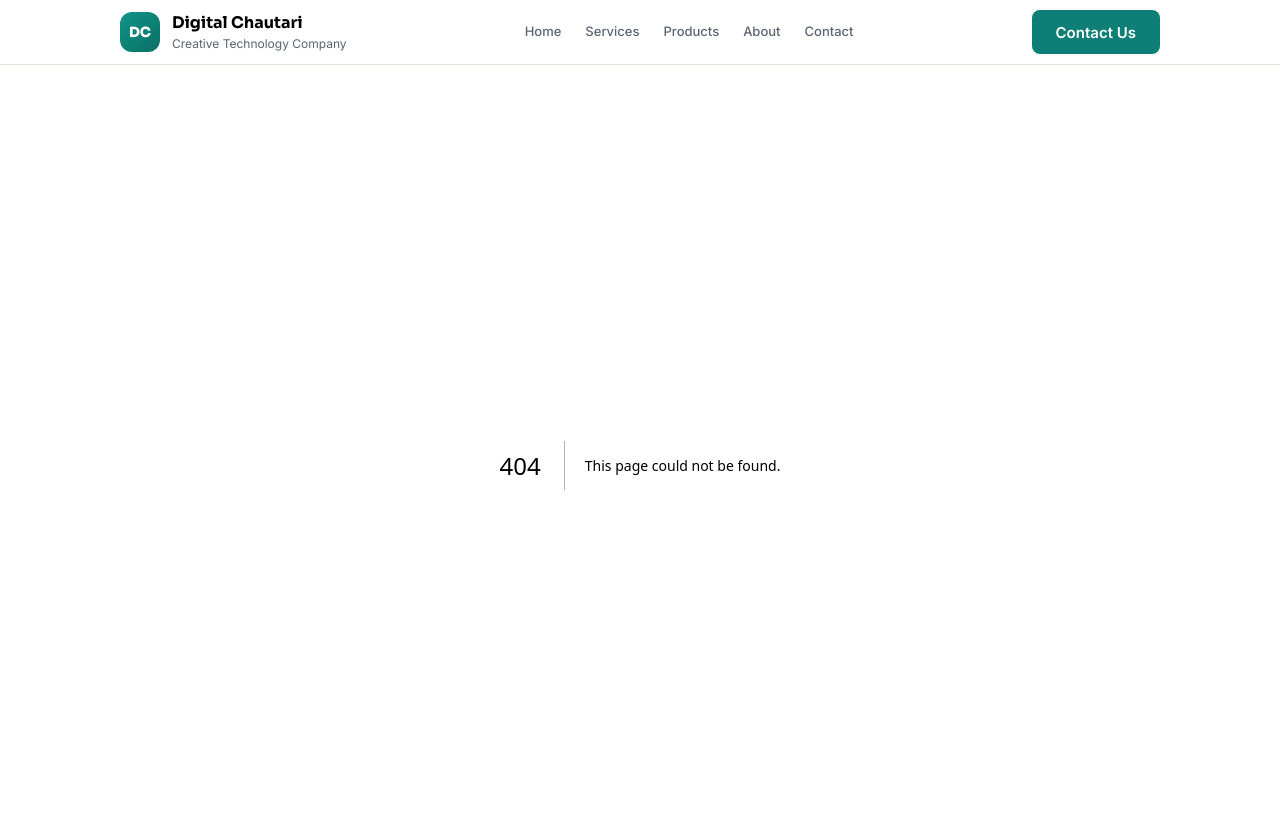
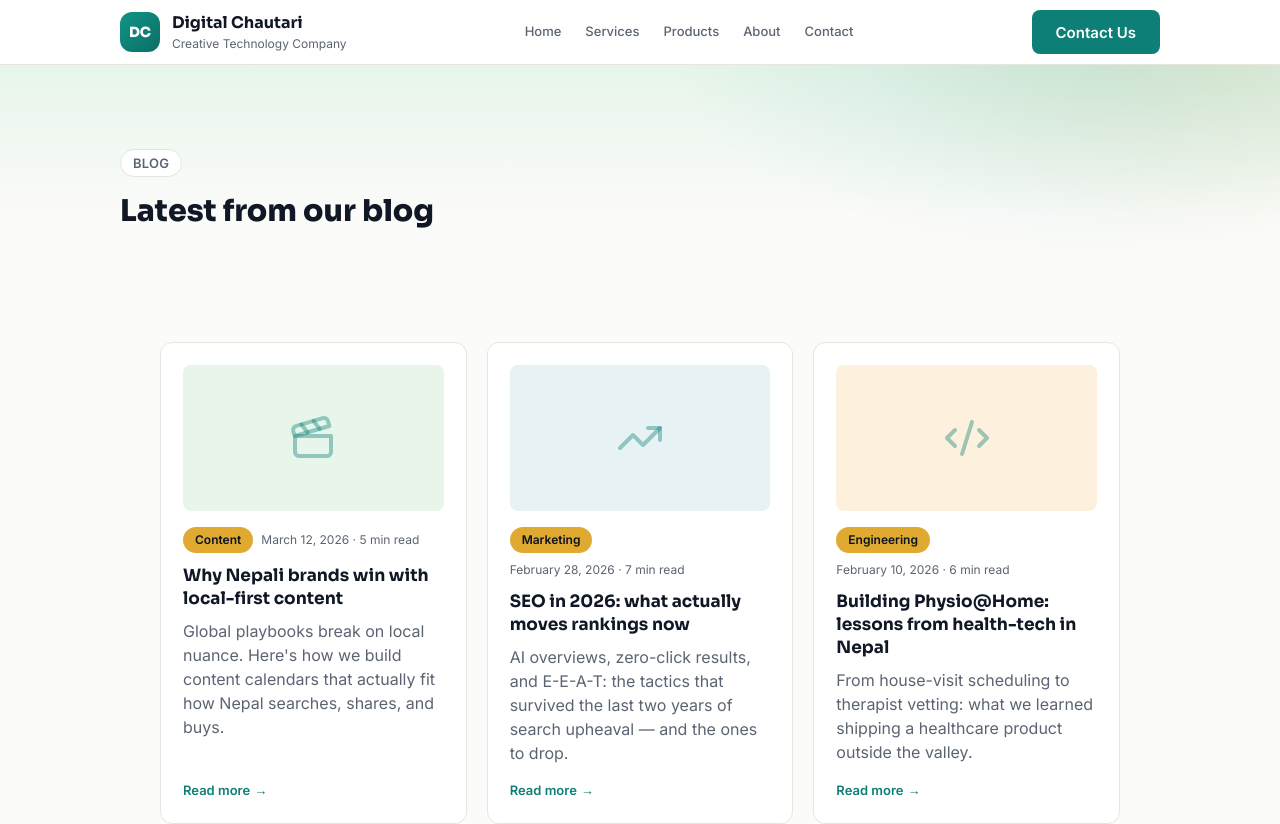
Before and after one commit to dhunganasaroj3/digital-chautari, a Next.js app: page /blog in a window 1280 px wide. Before the commit this address had no page. Shown: the top 824 px of the page. Built offline with nearby package versions, Linux system fonts and the light colour scheme.

Commit message:
feat(pages): blog index + privacy/terms prose-lite stubs, shared BlogPostCard (S3.7)

```diff
--- /dev/null
+++ b/app/blog/page.tsx
@@ -0,0 +1,39 @@
+import type { Metadata } from "next";
+import { Eyebrow } from "@/components/ui/Eyebrow";
+import { Section } from "@/components/ui/Section";
+import { StaggerGroup } from "@/components/motion/StaggerGroup";
+import { BlogPostCard } from "@/components/sections/BlogPostCard";
+import { POSTS } from "@/lib/data/home";
+
+export const metadata: Metadata = {
+  title: "Blog",
+  description: "Notes on marketing, content, and engineering from the Digital Chautari team.",
+};
+
+export default function BlogPage() {
+  return (
+    <>
+      <section className="section-hero relative">
+        <div aria-hidden className="hero-bg pointer-events-none absolute inset-0" />
+        <div className="container-dc relative">
+          <div className="text-col">
+            <Eyebrow>Blog</Eyebrow>
+            <h2 className="font-heading text-h2 nav:text-h2-lg mt-4 font-extrabold">
+              Latest from our blog
+            </h2>
+          </div>
+        </div>
+      </section>
+
+      <Section spacing="standard">
+        <div className="container-dc">
+          <StaggerGroup className="nav:grid-cols-2 grid grid-cols-1 gap-5 lg:grid-cols-3">
+            {POSTS.map((post, i) => (
+              <BlogPostCard key={post.slug} post={post} i={i} href="#" />
+            ))}
+          </StaggerGroup>
+        </div>
+      </Section>
+    </>
+  );
+}
--- /dev/null
+++ b/app/privacy/page.tsx
@@ -0,0 +1,19 @@
+import type { Metadata } from "next";
+import { LegalPage } from "@/components/sections/LegalPage";
+
+export const metadata: Metadata = {
+  title: "Privacy Policy",
+};
+
+const PARAGRAPHS = [
+  'Digital Chautari ("we", "us") is a creative technology company based in Kathmandu, Nepal. This policy explains what personal information we collect on this website and what we do with it.',
+  "We collect only what you type into our contact form: your name, email address, subject, selected project types, and your message. We do not run advertising trackers or sell data on this site.",
+  "We use your message to reply to your enquiry and, if we continue the conversation, to prepare a proposal. Your details are shared only with the tools that host this site and deliver our email — never with anyone else.",
+  "You can ask us to correct or delete anything you have sent us at any time. Email hello@digitalchautari.com.np and we will take care of it.",
+  "We may update this page as the site grows. The effective date below always reflects the current version.",
+  "Questions about this policy? Email hello@digitalchautari.com.np or reach us through the contact page.",
+];
+
+export default function PrivacyPage() {
+  return <LegalPage title="Privacy Policy" updated="26 September 2026" paragraphs={PARAGRAPHS} />;
+}
--- /dev/null
+++ b/app/terms/page.tsx
@@ -0,0 +1,19 @@
+import type { Metadata } from "next";
+import { LegalPage } from "@/components/sections/LegalPage";
+
+export const metadata: Metadata = {
+  title: "Terms of Service",
+};
+
+const PARAGRAPHS = [
+  "Digital Chautari provides digital marketing, content creation, and software development services from Kathmandu, Nepal. The material on this site is general information, provided as-is — it is not a quote and not a binding offer.",
+  "Every engagement is governed by the agreement we sign with that client. Prices shown on the site are starting points; final pricing is always quoted upfront in writing.",
+  "Unless stated otherwise, the text, design, and marks on this site belong to Digital Chautari. Work we produce for a client remains that client's property under the terms of their agreement with us.",
+  "To the extent permitted by law, we are not liable for decisions made solely on the basis of this site's content. Please talk to us before acting on anything you read here.",
+  "These terms are governed by the laws of Nepal, and any dispute falls under the courts of Kathmandu.",
+  "Questions about these terms? Email hello@digitalchautari.com.np.",
+];
+
+export default function TermsPage() {
+  return <LegalPage title="Terms of Service" updated="26 September 2026" paragraphs={PARAGRAPHS} />;
+}
--- /dev/null
+++ b/components/sections/BlogPostCard.tsx
@@ -0,0 +1,44 @@
+import Link from "next/link";
+import { formatDate, chipTone, toIcon } from "@/lib/utils";
+import { Badge } from "@/components/ui/Badge";
+import { Card } from "@/components/ui/Card";
+
+type Post = {
+  slug: string;
+  title: string;
+  category: string;
+  date: string;
+  readTime: string;
+  excerpt: string;
+};
+
+export function BlogPostCard({ post, i, href }: { post: Post; i: number; href: string }) {
+  const Icon = toIcon(
+    post.category === "Content"
+      ? "Clapperboard"
+      : post.category === "Marketing"
+        ? "TrendingUp"
+        : "Code2",
+  );
+  return (
+    <Card href={href} reveal className="flex flex-col">
+      <div aria-hidden className={`ratio-blog grid place-items-center rounded-lg ${chipTone(i)}`}>
+        <Icon className="text-action/40 size-12" />
+      </div>
+      <div className="mt-4 flex flex-wrap items-center gap-2">
+        <Badge>{post.category}</Badge>
+        <span className="text-small text-text-muted">
+          {formatDate(post.date)} · {post.readTime}
+        </span>
+      </div>
+      <h3 className="font-heading text-h3 nav:text-h3-lg mt-3 font-bold">{post.title}</h3>
+      <p className="text-small-lg text-text-muted nav:text-base mt-2 flex-1">{post.excerpt}</p>
+      <Link
+        href={href}
+        className="text-small-lg text-action mt-4 inline-flex items-center gap-1 font-semibold hover:underline"
+      >
+        Read more <span aria-hidden>→</span>
+      </Link>
+    </Card>
+  );
+}
--- a/components/sections/BlogTeaser.tsx
+++ b/components/sections/BlogTeaser.tsx
@@ -1,12 +1,9 @@
-import Link from "next/link";
 import { POSTS } from "@/lib/data/home";
-import { formatDate, chipTone, toIcon } from "@/lib/utils";
-import { Badge } from "@/components/ui/Badge";
-import { Card } from "@/components/ui/Card";
 import { Section } from "@/components/ui/Section";
 import { SectionHeading } from "@/components/ui/SectionHeading";
 import { Reveal } from "@/components/motion/Reveal";
 import { StaggerGroup } from "@/components/motion/StaggerGroup";
+import { BlogPostCard } from "@/components/sections/BlogPostCard";
 
 export function BlogTeaser() {
   return (
@@ -15,41 +12,9 @@ export function BlogTeaser() {
         <SectionHeading eyebrow="Blog" title="Latest from our blog" />
       </Reveal>
       <StaggerGroup className="nav:grid-cols-2 mt-10 grid grid-cols-1 gap-5 lg:grid-cols-3">
-        {POSTS.map((post, i) => {
-          const Icon = toIcon(
-            post.category === "Content"
-              ? "Clapperboard"
-              : post.category === "Marketing"
-                ? "TrendingUp"
-                : "Code2",
-          );
-          return (
-            <Card key={post.slug} reveal className="flex flex-col">
-              <div
-                aria-hidden
-                className={`ratio-blog grid place-items-center rounded-lg ${chipTone(i)}`}
-              >
-                <Icon className="text-action/40 size-12" />
-              </div>
-              <div className="mt-4 flex flex-wrap items-center gap-2">
-                <Badge>{post.category}</Badge>
-                <span className="text-small text-text-muted">
-                  {formatDate(post.date)} · {post.readTime}
-                </span>
-              </div>
-              <h3 className="font-heading text-h3 nav:text-h3-lg mt-3 font-bold">{post.title}</h3>
-              <p className="text-small-lg text-text-muted nav:text-base mt-2 flex-1">
-                {post.excerpt}
-              </p>
-              <Link
-                href="/blog"
-                className="text-small-lg text-action mt-4 inline-flex items-center gap-1 font-semibold hover:underline"
-              >
-                Read more <span aria-hidden>→</span>
-              </Link>
-            </Card>
-          );
-        })}
+        {POSTS.map((post, i) => (
+          <BlogPostCard key={post.slug} post={post} i={i} href="/blog" />
+        ))}
       </StaggerGroup>
     </Section>
   );
--- /dev/null
+++ b/components/sections/LegalPage.tsx
@@ -0,0 +1,30 @@
+import { Section } from "@/components/ui/Section";
+
+/** Prose-lite skeleton shared by the privacy and terms pages. */
+export function LegalPage({
+  title,
+  updated,
+  paragraphs,
+}: {
+  title: string;
+  updated: string;
+  paragraphs: string[];
+}) {
+  return (
+    <Section spacing="standard">
+      <div className="container-dc">
+        <div className="text-col">
+          <h1 className="font-heading text-h1 nav:text-h1-lg font-extrabold">{title}</h1>
+          <p className="text-small text-text-muted mt-2">Effective {updated}</p>
+          <div className="mt-6 flex flex-col gap-4">
+            {paragraphs.map((paragraph, i) => (
+              <p key={i} className="text-lede text-text-muted nav:text-lede-lg">
+                {paragraph}
+              </p>
+            ))}
+          </div>
+        </div>
+      </div>
+    </Section>
+  );
+}
```
Also changed, not shown: 1 other file (tests, documents, lock files or other folders).
